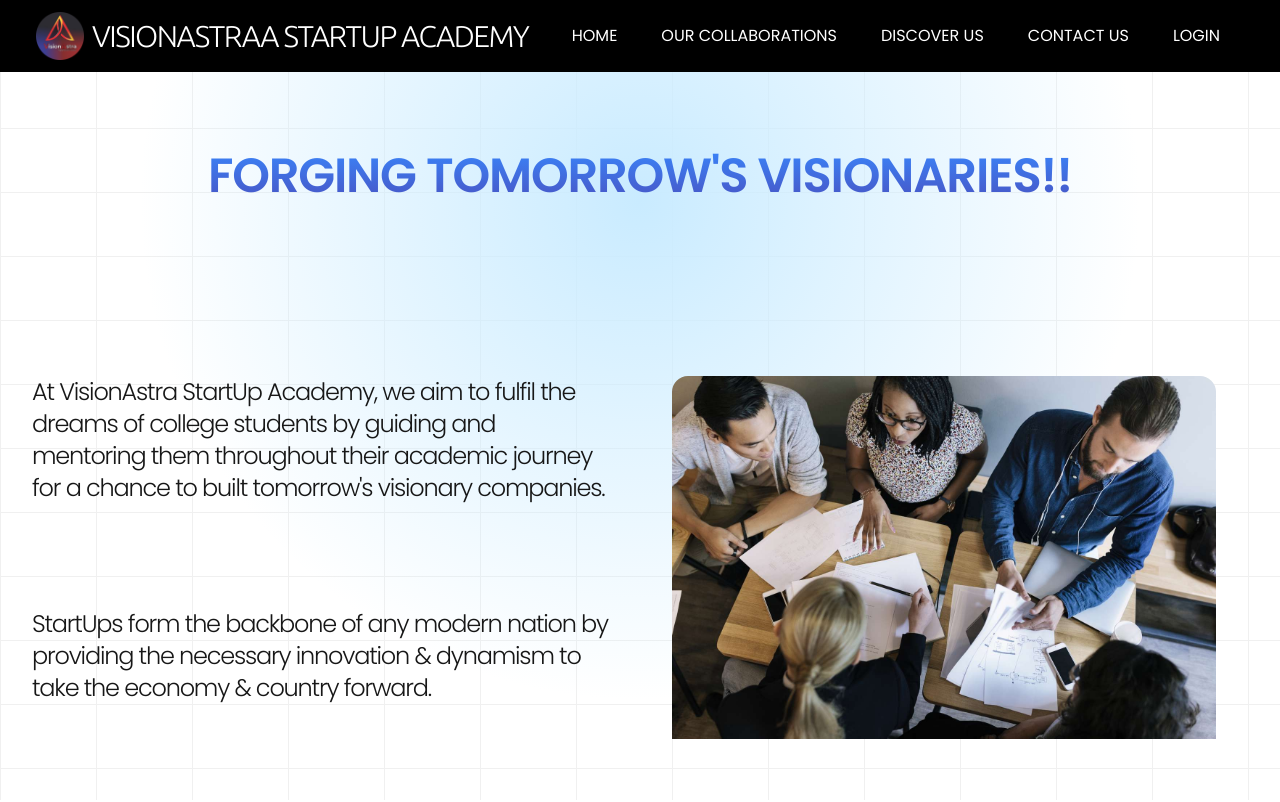
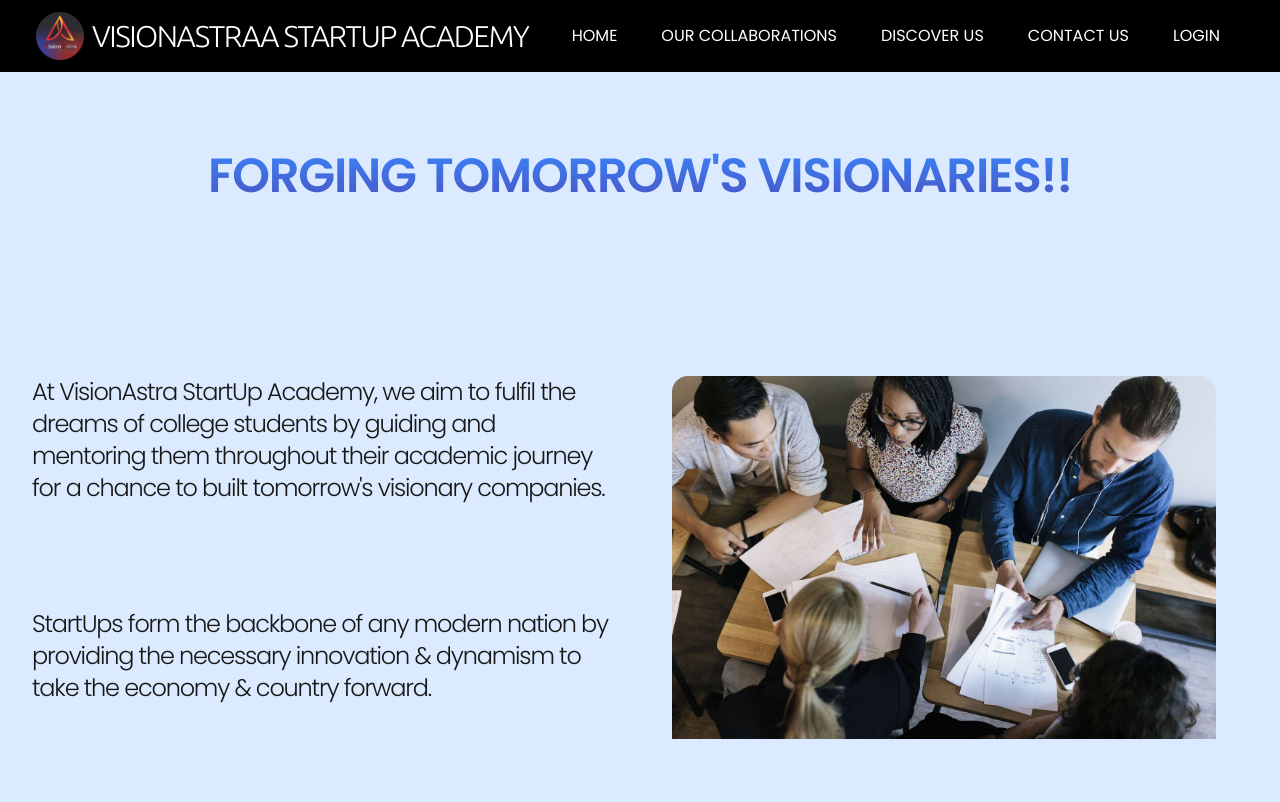
Before and after one commit to AdityaChaurasia016/VisionAstraaStartupAcademyWebsite, a React (Vite) app: page /discoverus in a window 1280 px wide. Shown: the top 802 px of the page. Built offline with nearby package versions, Linux system fonts and the light colour scheme; a web font is replaced by a local one.

Commit message:
nackground

```diff
--- a/src/Pages/Discoverus.jsx
+++ b/src/Pages/Discoverus.jsx
@@ -6,10 +6,8 @@ import Testimonials from '../components2/Testimonials'
 
 const Discoverus = () => {
   return (
-    <div className='overflow-x-hidden text-neutral-900 antialiased selection:bg-cyan-300 selection:text-cyan-900'>
-        <div className='fixed top-0 -z-10 h-full w-full'>
-            <div class="absolute inset-0 -z-10 h-full w-full bg-white bg-[linear-gradient(to_right,#f0f0f0_1px,transparent_1px),linear-gradient(to_bottom,#f0f0f0_1px,transparent_1px)] bg-[size:6rem_4rem]"><div class="absolute bottom-0 left-0 right-0 top-0 bg-[radial-gradient(circle_500px_at_50%_200px,#C9EBFF,transparent)]"></div></div>
-        </div>
+    <div className=' bg-blue-100 overflow-x-hidden text-neutral-900 antialiased selection:bg-cyan-300 selection:text-cyan-900'>
+
 
         <div className='container mx-auto px-8'>
           <HeroSection />
```
